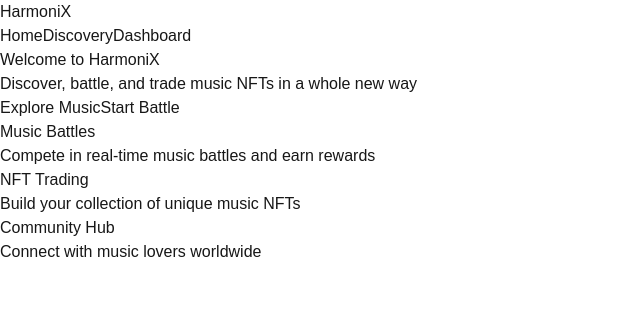
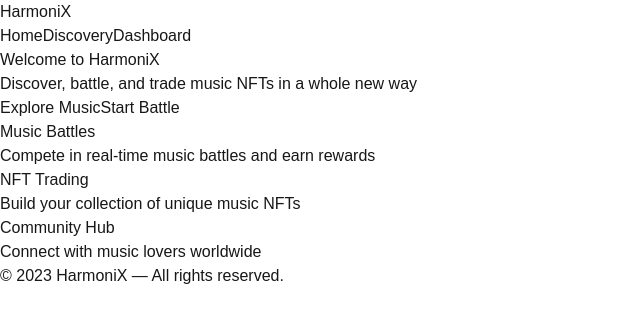
Before and after one commit to nathfavour/HarmoniX, a Next.js app: page / in a window 1280 px wide. Shown: the top 322 px of the page, without its empty margins (0-640 px from the left). Built offline with nearby package versions, Linux system fonts and the light colour scheme.

Commit message:
✨ add footer to RootLayout and create empty layout for Dashboard page

```diff
--- /dev/null
+++ b/src/app/dashboard/layout.tsx
@@ -0,0 +1,2 @@
+
+// Remove this file to allow the root layout's header and footer to display on the dashboard page.
--- a/src/app/layout.tsx
+++ b/src/app/layout.tsx
@@ -48,6 +48,11 @@
         <div className="min-h-screen">
           {children}
         </div>
+        <footer className="bg-gray-100 dark:bg-gray-800 text-center py-4 mt-8 border-t border-gray-200 dark:border-gray-700">
+          <p className="text-gray-500 dark:text-gray-300 text-sm">
+            © 2023 HarmoniX — All rights reserved.
+          </p>
+        </footer>
       </body>
     </html>
   );
```
